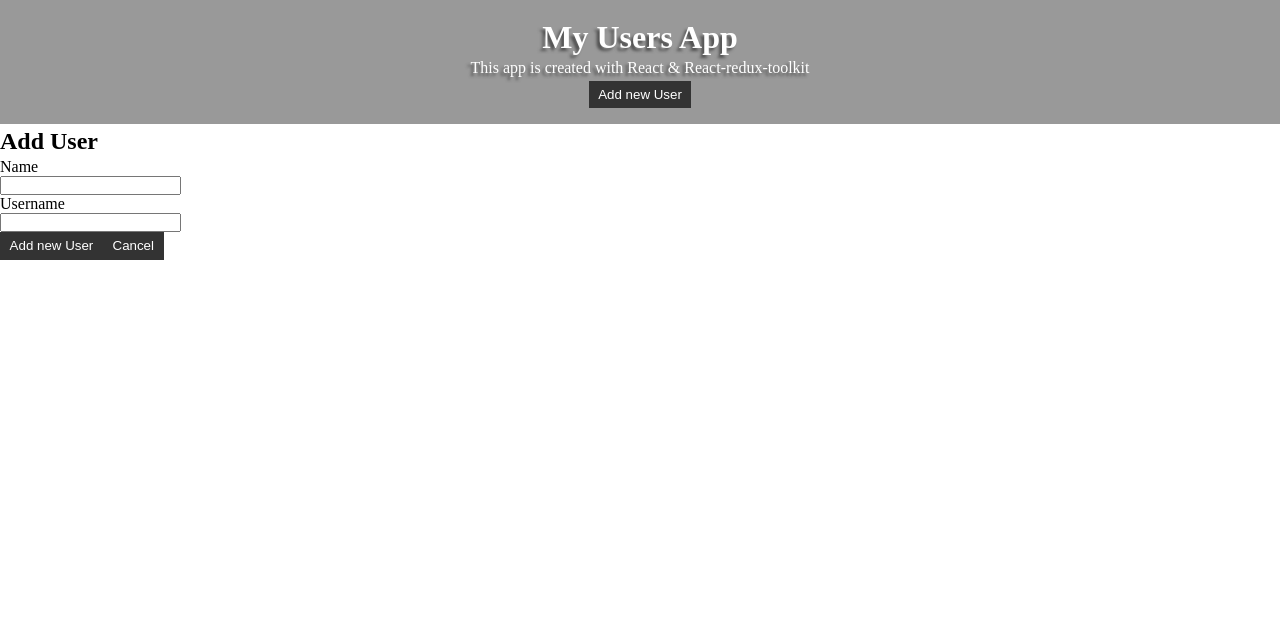
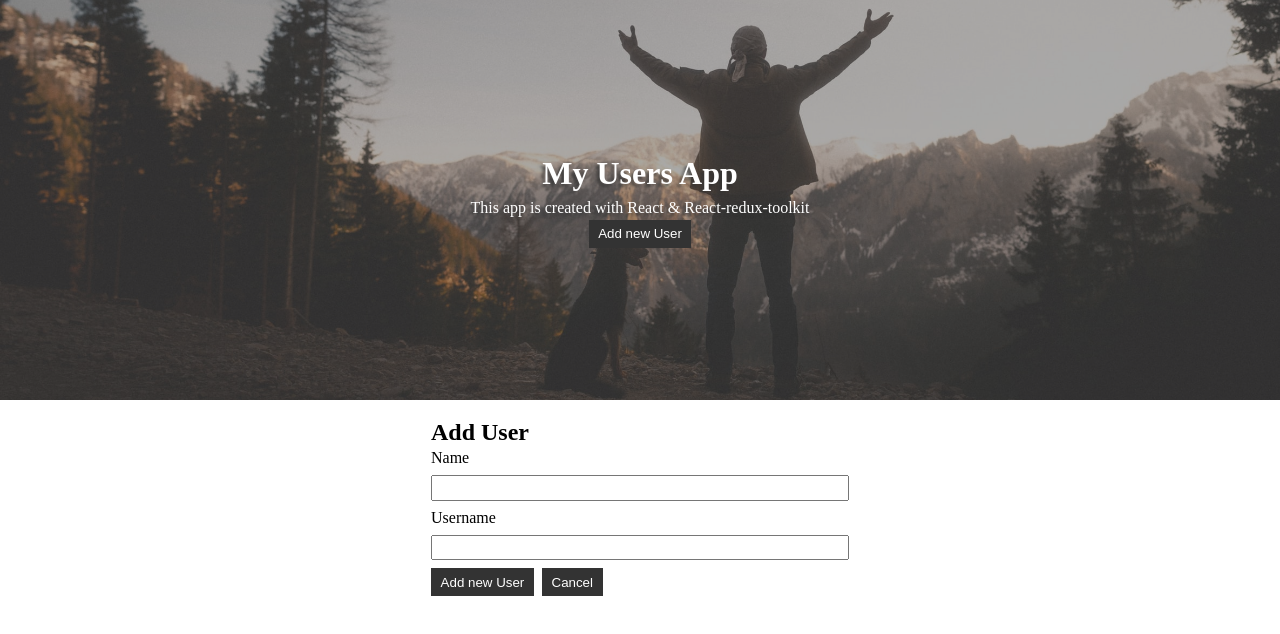
Before and after one commit to mmdw1976/crud-redux-toolkit, a React (Create React App) app: page /user/create in a window 1280 px wide. Shown: the top 634 px of the page. Built offline with nearby package versions, Linux system fonts and the light colour scheme.

Commit message:
form and header styling

```diff
--- a/src/components/forms/AddUserForm.js
+++ b/src/components/forms/AddUserForm.js
@@ -32,7 +32,7 @@ const AddUserForm = () => {
   };
 
   return (
-    <div>
+    <div className='form-container'>
       <h2>Add User</h2>
       <form onSubmit={handleSubmit}>
         <label htmlFor='name'>Name</label>
@@ -55,8 +55,10 @@ const AddUserForm = () => {
           onChange={handleInput}
         />
         <br />
+        <div className='button-container'>
           <button>Add new User</button>
           <button onClick={() => handleCancel()}>Cancel</button>
+        </div>
       </form>
     </div>
   );
--- a/src/components/forms/EditUserForm.js
+++ b/src/components/forms/EditUserForm.js
@@ -1,49 +1,65 @@
-import React, {useState} from 'react';
+import React, { useState } from 'react';
 import { useSelector, useDispatch } from 'react-redux';
 import { cancelEdit, updateUser } from '../../slices/userSlice';
 import { useHistory } from 'react-router';
 
 const EditUserForm = () => {
-    const [user, setUser] =  useState(useSelector(state => state.userState.currentUser));
+  const [user, setUser] = useState(
+    useSelector((state) => state.userState.currentUser)
+  );
   const dispatch = useDispatch();
   const history = useHistory();
 
   const handleInput = (e) => {
-        const {name, value} = e.target;
+    const { name, value } = e.target;
 
-        setUser({...user, [name]: value});
-    }
+    setUser({ ...user, [name]: value });
+  };
 
   const handleCancel = () => {
     dispatch(cancelEdit());
 
     history.push('/');
-    }
+  };
 
   const handleSubmit = (e) => {
     e.preventDefault();
 
     dispatch(updateUser(user));
     history.push('/');
-    }
+  };
 
   return (
-        <div>
+    <div className='form-container'>
       <h2>Edit User</h2>
       <form onSubmit={handleSubmit}>
-                <label htmlFor="name">Name</label>
+        <label htmlFor='name'>Name</label>
         <br />
-                <input type="text" name="name" id="name" value={user.name} onChange={handleInput} />
+        <input
+          type='text'
+          name='name'
+          id='name'
+          value={user.name}
+          onChange={handleInput}
+        />
         <br />
-                <label htmlFor="username">Username</label>
+        <label htmlFor='username'>Username</label>
         <br />
-                <input type="text" name="username" id="username" value={user.username} onChange={handleInput} />
+        <input
+          type='text'
+          name='username'
+          id='username'
+          value={user.username}
+          onChange={handleInput}
+        />
         <br />
+        <div className='button-container'>
           <button>Update</button>
           <button onClick={() => handleCancel()}>Cancel</button>
+        </div>
       </form>
     </div>
   );
-}
+};
 
 export default EditUserForm;
--- a/src/components/forms/Form.css
+++ b/src/components/forms/Form.css
@@ -0,0 +1,16 @@
+.form-container  {
+    width: 450px;
+    margin: 0 auto;
+    padding: 1rem;
+}
+
+
+form input {
+    width: 100%;
+    padding: .2rem .4rem;
+    margin: .5rem 0;
+}
+
+form button:nth-child(2) {
+    margin: 0 .5rem;
+}
--- a/src/components/header/Header.css
+++ b/src/components/header/Header.css
@@ -4,8 +4,32 @@ header {
     align-items: center;
     text-align: center;
     justify-content: center;
-    background-color: #999;
+    background-color: #555;
     color: #fff;
     padding: 1rem;
     text-shadow: -3px 3px 3px rgba(50, 50, 50, .7);
+    width: 100%;
+    height: 50vh;
+    position: relative;
+    z-index: 0;
 }
+
+.header-bg {
+    background: url('../../images/header.jpg') no-repeat center /cover;
+    position: absolute;
+    width: 100%;
+    height: 100%;
+    z-index: -1;
+    opacity: .5;
+}
+
+.header-content {
+    position: absolute;
+    width: 100%;
+    height: 100%;
+    z-index: 1;
+    display: flex;
+    flex-direction: column;
+    align-items: center;
+    justify-content: center;
+}
--- a/src/components/header/Header.js
+++ b/src/components/header/Header.js
@@ -2,6 +2,7 @@ import React from 'react';
 import { useHistory } from 'react-router';
 
 import './Header.css';
+import '../../index.css';
 
 
 const Header = () => {
```
Also changed, not shown: src/images/header.jpg (added). Lines whose indentation alone changed are shown as unchanged.
